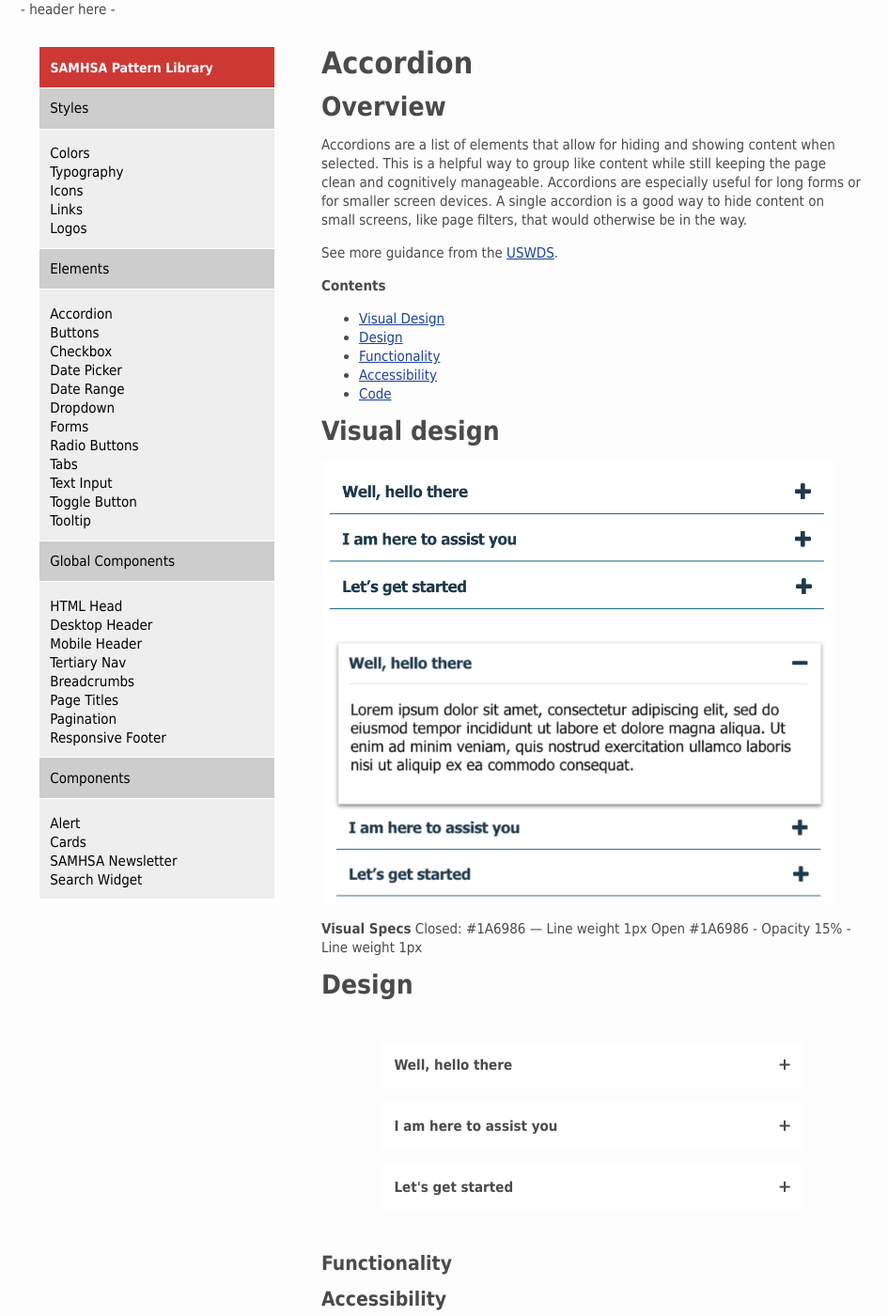
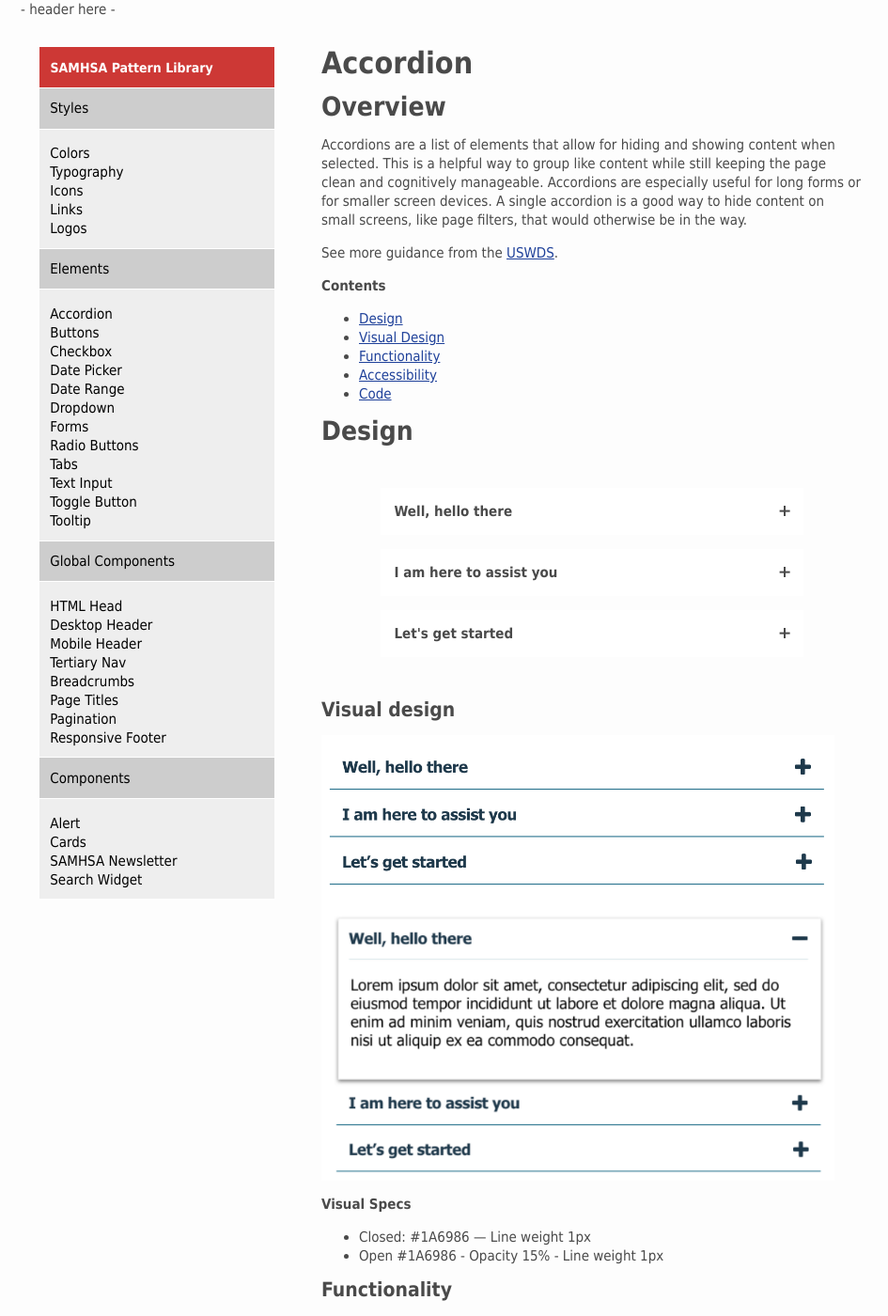
Before and after one commit to ux-at-icfnext/samhsa-v4, a Jekyll site: the page built from docs/pages/elements/accordion.md, in a window 1280 px wide and 1400 px high. Shown: the whole window at 94% size, without its empty margins (118-1063 px from the left). Built offline with Jekyll 4.4.1, drawn with Linux system fonts in a browser that asks for light colours; nearby versions of some CDN libraries; part of the change alters nothing that is shown; some of the changed text lies outside the part shown.

Commit message:
Functionality specs added to accordion

```diff
--- a/docs/pages/elements/accordion.md
+++ b/docs/pages/elements/accordion.md
@@ -11,20 +11,11 @@ Accordions are a list of elements that allow for hiding and showing content when
 See more guidance from the [USWDS](https://designsystem.digital.gov/components/accordion/).
 
 **Contents**
+- [Design](#design)
 - [Visual Design](#visualdesign)
-- [Design](#design)
 - [Functionality](#functionality)
 - [Accessibility](#accessibility)
 - [Code](#code)
-
-<a name="visualdesign"></a>
-## Visual design
-![accordion closed](../assets/img/accordion/accordion-closed.png)
-![accordion open](../assets/img/accordion/accordion-open.png)
-
-**Visual Specs**
-Closed: #1A6986 — Line weight 1px
-Open #1A6986 - Opacity 15% - Line weight 1px
 
 <a name="design"></a>
 ## Design
@@ -32,9 +23,20 @@ Open #1A6986 - Opacity 15% - Line weight 1px
 {% include patterns/accordion/accordion.md %}
 
 
+<a name="visualdesign"></a>
+### Visual design
+![accordion closed](../assets/img/accordion/accordion-closed.png)
+![accordion open](../assets/img/accordion/accordion-open.png)
+
+**Visual Specs**
+- Closed: #1A6986 — Line weight 1px
+- Open #1A6986 - Opacity 15% - Line weight 1px
+
 
 <a name="functionality"></a>
 ### Functionality
+On each OnClick/OnTap of an accordion, it will open and close. Entire accordion should be interactive.
+
 
 <a name="accessibility"></a>
 ### Accessibility
```
